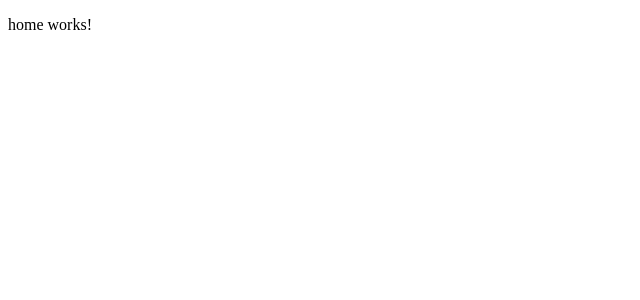
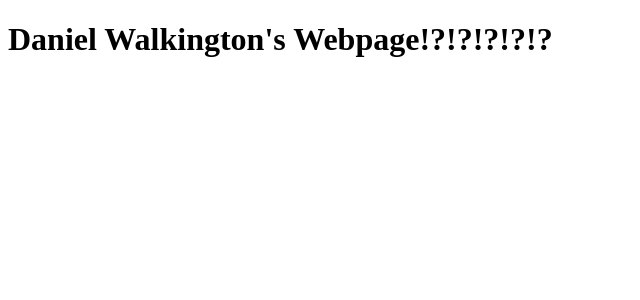
Before and after one commit to DaniWalkington/dani-website, an Angular app: page / in a window 1280 px wide. Shown: the top 300 px of the page, without its empty margins (0-640 px from the left). Built offline with nearby package versions, Linux system fonts and the light colour scheme.

Commit message:
webpage mock text

```diff
--- a/src/app/components/pages/home/home.component.html
+++ b/src/app/components/pages/home/home.component.html
@@ -1 +1 @@
-<p>home works!</p>
+<h1>Daniel Walkington's Webpage!?!?!?!?!?</h1>
```
